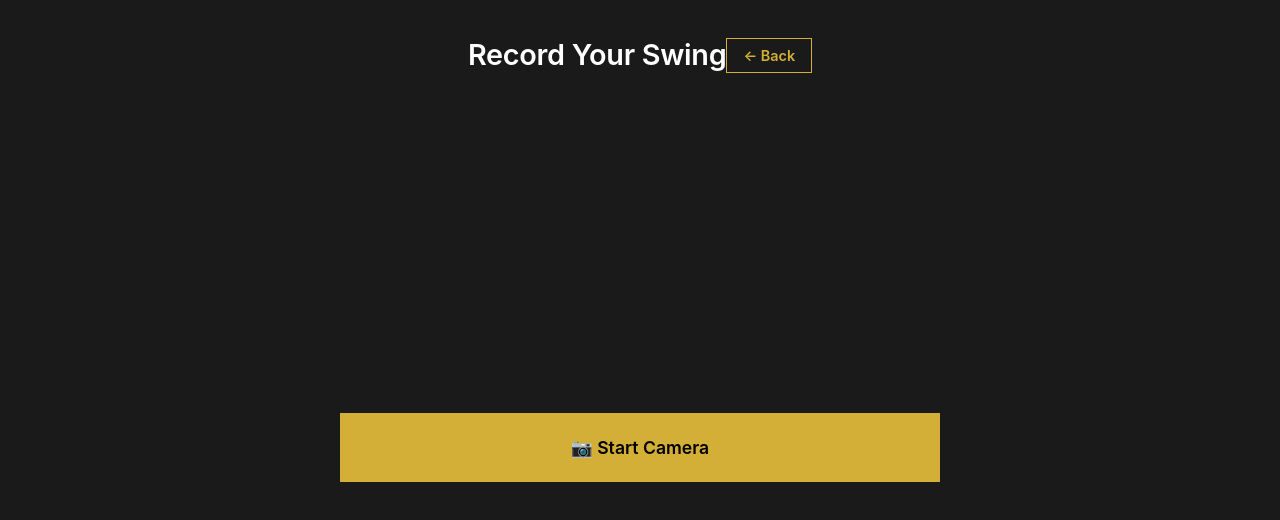
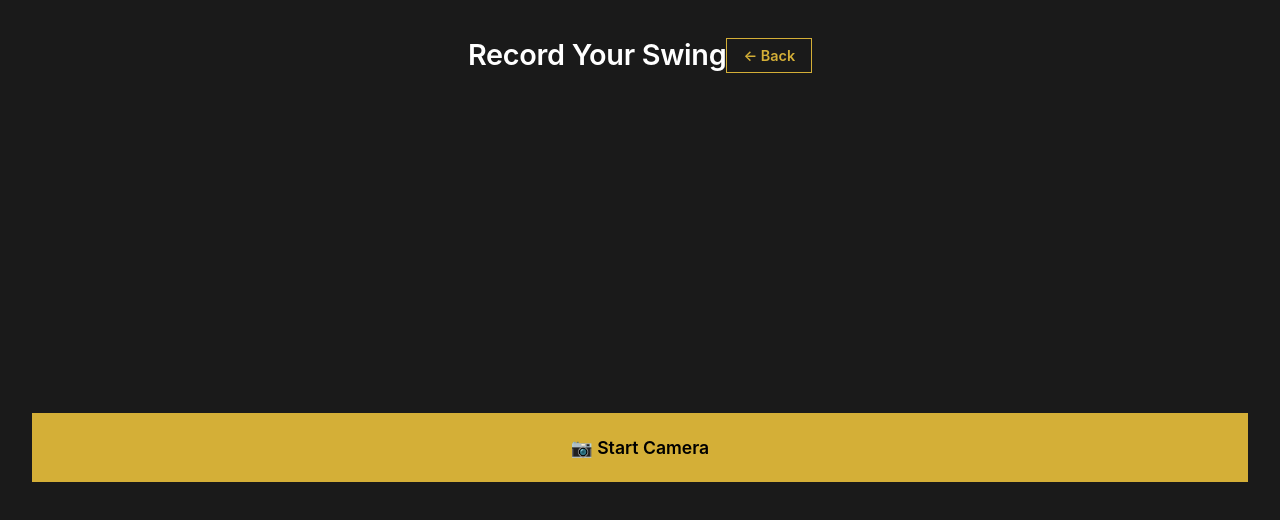
Before and after one commit to professorfalken1942-hash/map-my-swing, a Next.js app: page / in a window 1280 px wide. Both pictures are taken after a click on the button "Record My Swing →". Shown: the top 520 px of the page. Built offline with nearby package versions, Linux system fonts and the light colour scheme.

Commit message:
Make camera view fill screen height

```diff
--- a/components/CameraScreen.tsx
+++ b/components/CameraScreen.tsx
@@ -81,7 +81,7 @@ export default function CameraScreen({ onRecordComplete, onCancel }: CameraScree
       </div>
 
       {/* Main content */}
-      <div style={{ flex: 1, maxWidth: '600px', margin: '0 auto', width: '100%', display: 'flex', flexDirection: 'column', justifyContent: 'center' }}>
+      <div style={{ flex: 1, maxWidth: '100%', margin: '0 auto', width: '100%', display: 'flex', flexDirection: 'column', justifyContent: 'center' }}>
         {/* Video always in DOM so ref is available before isCameraReady */}
         <video
           ref={videoRef}
@@ -90,9 +90,10 @@ export default function CameraScreen({ onRecordComplete, onCancel }: CameraScree
           muted
           style={{
             width: '100%',
-            aspectRatio: '16/9',
+            height: 'calc(100vh - 220px)',
+            objectFit: 'cover',
             background: '#000',
-            marginBottom: '2rem',
+            marginBottom: '1.5rem',
             display: isCameraReady ? 'block' : 'none',
           }}
         />
```
